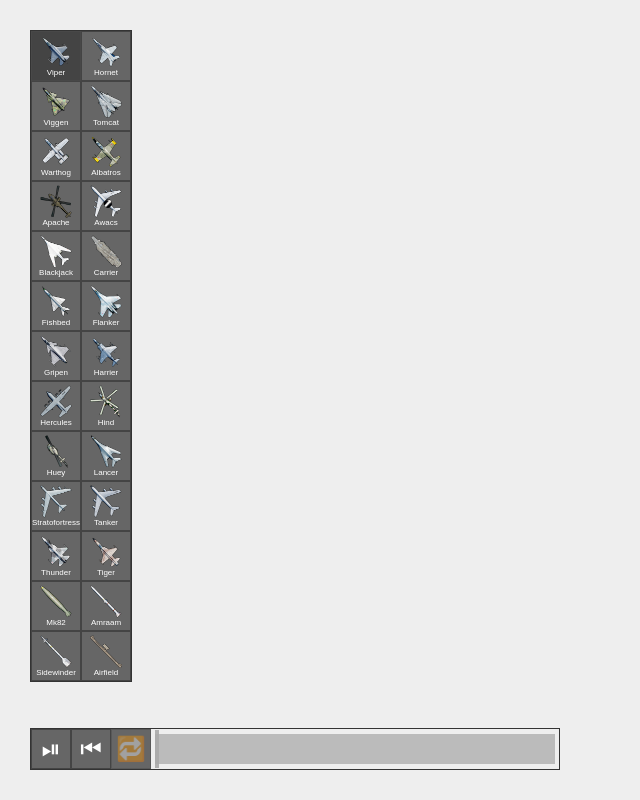
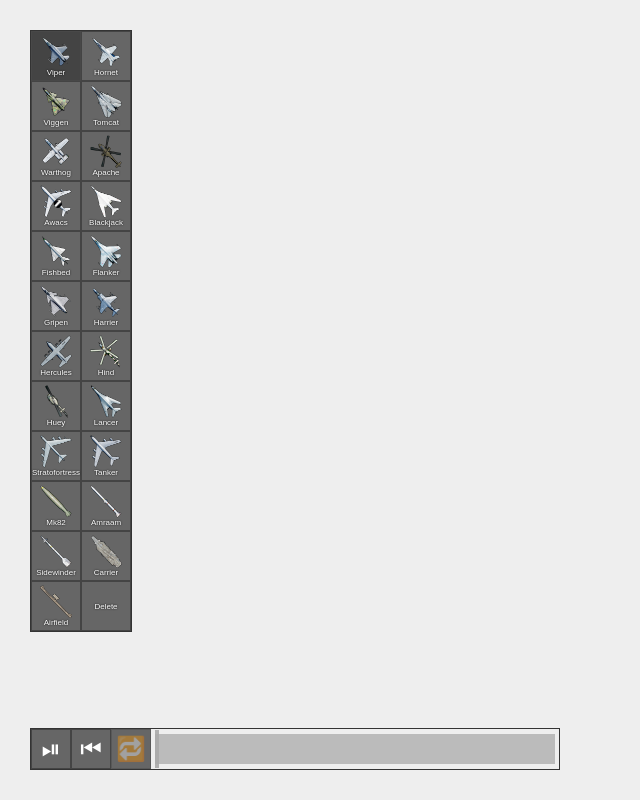
Before and after one commit to magwo/fighter-brief, a React (Create React App) app: page / in a window 1280 px wide. Shown: the whole page, without its empty margins (0-640 px from the left). Built offline with nearby package versions, Linux system fonts and the light colour scheme.

Commit message:
Fix a bunch of bugs, add delete button

```diff
--- a/src/Aircraft/Aircraft.tsx
+++ b/src/Aircraft/Aircraft.tsx
@@ -6,6 +6,7 @@
   object: BattlefieldObject,
   isInactive: boolean,
   shouldShowPath: boolean,
+  onClick?: (e: React.MouseEvent) => void,
 }
 
 const Aircraft: FC<AircraftProps> = (props) => {
@@ -27,7 +28,7 @@
   }
 
   return (
-    <div className="Aircraft" data-testid="Aircraft">
+    <div className="Aircraft" data-testid="Aircraft" onClick={props.onClick}>
       {endPosStyles && props.shouldShowPath && (
         <div className="path">
           <svg overflow="visible">
--- a/src/Toolbar/Toolbar.css
+++ b/src/Toolbar/Toolbar.css
@@ -45,6 +45,6 @@
     padding: 0;
     color: white;
     font-size: 8px;
-    text-shadow: black 2 2 0;
+    text-shadow: 0 0 2px black;
     text-transform: capitalize;
 }
--- a/src/Toolbar/Toolbar.tsx
+++ b/src/Toolbar/Toolbar.tsx
@@ -3,7 +3,7 @@
 import './Toolbar.css';
 
 interface ToolbarProps {
-  onToolSelected: (selectedTool: PlaceMovableTool | PlaceStaticTool) => void;
+  onToolSelected: (selectedTool: Tool) => void;
 }
 
 export interface PlaceMovableTool {
@@ -18,7 +18,11 @@
   objectType: StaticType;
 }
 
-export type Tool = PlaceMovableTool | PlaceStaticTool;
+export interface DeleteTool {
+  toolType: 'delete';
+}
+
+export type Tool = PlaceMovableTool | PlaceStaticTool | DeleteTool;
 
 export const toolButtons: Tool[] = [
   { toolType: 'placeMovable', objectType: 'viper', speedKnots: 400, endType: null },
@@ -26,11 +30,10 @@
   { toolType: 'placeMovable', objectType: 'viggen', speedKnots: 400, endType: null },
   { toolType: 'placeMovable', objectType: 'tomcat', speedKnots: 400, endType: null },
   { toolType: 'placeMovable', objectType: 'warthog', speedKnots: 200, endType: null },
-  { toolType: 'placeMovable', objectType: 'albatros', speedKnots: 200, endType: null },
+  // { toolType: 'placeMovable', objectType: 'albatros', speedKnots: 200, endType: null },
   { toolType: 'placeMovable', objectType: 'apache', speedKnots: 150, endType: null },
   { toolType: 'placeMovable', objectType: 'awacs', speedKnots: 400, endType: null },
   { toolType: 'placeMovable', objectType: 'blackjack', speedKnots: 400, endType: null },
-  { toolType: 'placeMovable', objectType: 'carrier', speedKnots: 30, endType: null },
   { toolType: 'placeMovable', objectType: 'fishbed', speedKnots: 400, endType: null },
   { toolType: 'placeMovable', objectType: 'flanker', speedKnots: 400, endType: null },
   { toolType: 'placeMovable', objectType: 'gripen', speedKnots: 400, endType: null },
@@ -41,28 +44,41 @@
   { toolType: 'placeMovable', objectType: 'lancer', speedKnots: 400, endType: null },
   { toolType: 'placeMovable', objectType: 'stratofortress', speedKnots: 400, endType: null },
   { toolType: 'placeMovable', objectType: 'tanker', speedKnots: 400, endType: null },
-  { toolType: 'placeMovable', objectType: 'thunder', speedKnots: 400, endType: null },
-  { toolType: 'placeMovable', objectType: 'tiger', speedKnots: 400, endType: null },
+  // { toolType: 'placeMovable', objectType: 'thunder', speedKnots: 400, endType: null },
+  // { toolType: 'placeMovable', objectType: 'tiger', speedKnots: 400, endType: null },
   { toolType: 'placeMovable', objectType: 'mk82', speedKnots: 300, endType: 'expl_m' },
   { toolType: 'placeMovable', objectType: 'amraam', speedKnots: 800, endType: 'expl_m' },
   { toolType: 'placeMovable', objectType: 'sidewinder', speedKnots: 800, endType: 'expl_m' },
+  { toolType: 'placeMovable', objectType: 'carrier', speedKnots: 30, endType: null },
   { toolType: 'placeStatic', objectType: 'airfield', },
+  { toolType: 'delete' },
 ]
 
 const Toolbar: FC<ToolbarProps> = (props: ToolbarProps) => {
   const [selectedTool, setSelectedTool] = useState(toolButtons[0]);
 
+  const tools = toolButtons.map((a) => {
+    if (a.toolType === 'placeMovable' || a.toolType === 'placeStatic') {
+      return <button
+          key={`aircraft-button-${a.objectType}`}
+          onClick={() => {setSelectedTool(a); props.onToolSelected(a)}} className={a === selectedTool ? 'selected' : ''}>
+          <img src={`aviation/${a.objectType}@2x.png`} alt={`Place ${a}`} title={`Place ${a.objectType}`}/>
+          <p>{a.objectType}</p>
+        </button>;
+    } else if (a.toolType === 'delete') {
+      return <button
+          key={`delete-button`}
+          onClick={() => {setSelectedTool(a); props.onToolSelected(a)}} className={a === selectedTool ? 'selected' : ''}>
+          {/* <img src={`aviation/${a.objectType}@2x.png`} alt={`Place ${a}`} title={`Place ${a.objectType}`}/> */}
+          <p>Delete</p>
+        </button>;
+    }
+  });
+
   return (
     <div className="Toolbar" data-testid="Toolbar">
       <div className="buttons">
-        {toolButtons.map((a) =>
-          <button
-            key={`aircraft-button-${a.objectType}`}
-            onClick={() => {setSelectedTool(a); props.onToolSelected(a)}} className={a === selectedTool ? 'selected' : ''}>
-            <img src={`aviation/${a.objectType}@2x.png`} alt={`Place ${a}`} title={`Place ${a.objectType}`}/>
-            <p>{a.objectType}</p>
-          </button>
-        )}
+        {tools}
       </div>
     </div>
   );
--- a/src/Workspace/Workspace.tsx
+++ b/src/Workspace/Workspace.tsx
@@ -13,10 +13,11 @@
 }
 
 const Workspace: FC<WorkspaceProps> = (props: WorkspaceProps) => {
+  const [time, setTime] = useState<number>(0);
   const [objects, setObjects] = useState<BattlefieldObject[]>([]);
   const [mousePressed, setMousePressed] = useState<boolean>(false);
   const [objectBeingPlaced, setObjectBeingPlaced] = useState<BattlefieldObject | null>(null);
-  const [undoStack, setUndoStack] = useState<{ action: 'delete', data: any }[]>([]);
+  const [undoStack, setUndoStack] = useState<{ action: 'delete' | 'recreate', data: any }[]>([]);
   const [pressedPos, setPressedPos] = useState<{x: number, y: number}>({x: 0, y: 0});
 
   const [, forceUpdate] = useReducer(x => x + 1, 0);
@@ -28,7 +29,7 @@
   }
 
   const checkStopTime = (newObjects: BattlefieldObject[], extraObject: BattlefieldObject | null = null) => {
-    let max = 0;
+    let max = 1;
     newObjects.forEach((obj) => {
       max = Math.max(max, getStopTime(obj));
     });
@@ -43,13 +44,13 @@
     setPressedPos({x: e.clientX, y: e.clientY});
 
     if (props.tool.toolType === 'placeMovable') {
-      const newObj = createBattlefieldObject(null, "", props.tool.objectType, props.tool.endType, new Position(e.clientX, e.clientY), new Heading(0), props.time, Speed.fromKnots(props.tool.speedKnots));
+      const newObj = createBattlefieldObject(null, "", props.tool.objectType, props.tool.endType, new Position(e.clientX, e.clientY), new Heading(0), time, Speed.fromKnots(props.tool.speedKnots));
       newObj.path.addPoint(e.clientX, e.clientY);
       setObjectBeingPlaced(newObj);
       checkStopTime(objects, newObj);
     }
     if (props.tool.toolType === 'placeStatic') {
-      const newObj = createBattlefieldObject(null, "", props.tool.objectType, null, new Position(e.clientX, e.clientY), new Heading(0), props.time, Speed.fromKnots(0));
+      const newObj = createBattlefieldObject(null, "", props.tool.objectType, null, new Position(e.clientX, e.clientY), new Heading(0), time, Speed.fromKnots(0));
       setObjectBeingPlaced(newObj);
       checkStopTime(objects, newObj);
     }
@@ -78,7 +79,7 @@
         if (objectBeingPlaced.path.points.length > 0) {
           const startHdg = objectBeingPlaced.path.getHeadingAlongCurveNorm(0);
           objectBeingPlaced.heading.heading = startHdg;
-          update(objectBeingPlaced, props.time);
+          update(objectBeingPlaced, time);
         }
         checkStopTime(objects, objectBeingPlaced);
       } else if (props.tool.toolType === 'placeStatic') {
@@ -86,7 +87,7 @@
         const dy = e.clientY - pressedPos.y;
         const heading = (dx !== 0 || dy !== 0) ? Math.atan2(dy, dx) * (360 / (Math.PI * 2)) + 90 : 0;
         objectBeingPlaced.heading = new Heading(heading);
-        update(objectBeingPlaced, props.time);
+        update(objectBeingPlaced, time);
         setObjectBeingPlaced({ ...objectBeingPlaced } );
       }
       forceUpdate();
@@ -101,13 +102,27 @@
     if (undoStack.length > 0) {
       const action = undoStack[undoStack.length - 1];
       if (action.action === 'delete') {
-        const newObjects = objects.filter((o) => o.id !== action.data.id);
+        deleteObject(action.data.id, false);
+      }
+      else if (action.action === 'recreate') {
+        const newObjects = [...objects, action.data.object];
         setObjects(newObjects);
         updateUrl(newObjects);
         checkStopTime(newObjects, objectBeingPlaced);
       }
       setUndoStack(undoStack.slice(0, undoStack.length - 1));
     }
+  }
+
+  const deleteObject = (id: string, undoable=true) => {
+    const deletedObject = objects.filter((o) => o.id === id)[0];
+    const newObjects = objects.filter((o) => o.id !== id);
+    if (undoable) {
+      setUndoStack([...undoStack, { action: 'recreate', data: { object: deletedObject } }]);
+    }
+    setObjects(newObjects);
+    updateUrl(newObjects);
+    checkStopTime(newObjects, objectBeingPlaced);
   }
 
   const handleKeydown = (e: KeyboardEvent) => {
@@ -126,6 +141,7 @@
 
   useEffect(() => {
     // Update objects
+    setTime(props.time);
     objects.forEach((obj) => {
       update(obj, props.time);
     });
@@ -152,7 +168,7 @@
       onMouseMove={(e: React.MouseEvent) => movedMouse(e)}
       onClick={(e: React.MouseEvent) => clickedWorkspace(e)}>
       {objects.map((object) =>
-        <Aircraft object={object} isInactive={false} key={object.id} shouldShowPath={!props.shouldPlay}></Aircraft>
+        <Aircraft object={object} onClick={(e) => { if(props.tool.toolType === 'delete') deleteObject(object.id); } } isInactive={false} key={object.id} shouldShowPath={!props.shouldPlay}></Aircraft>
       )
       }
       {objectBeingPlaced && (
--- a/src/battlefield-object.ts
+++ b/src/battlefield-object.ts
@@ -73,7 +73,7 @@
 const getRandomId = (size: number) => [...Array(size)].map(() => Math.floor(Math.random() * 36).toString(36)).join('');
 
 export interface BattlefieldObject {
-    id: string | null;
+    id: string;
     name: string;
     type: AircraftType | ShipType | StaticType | WeaponType;
     endType: EndType;
```
Also changed, not shown: 1 other file (tests, documents, lock files or other folders).
